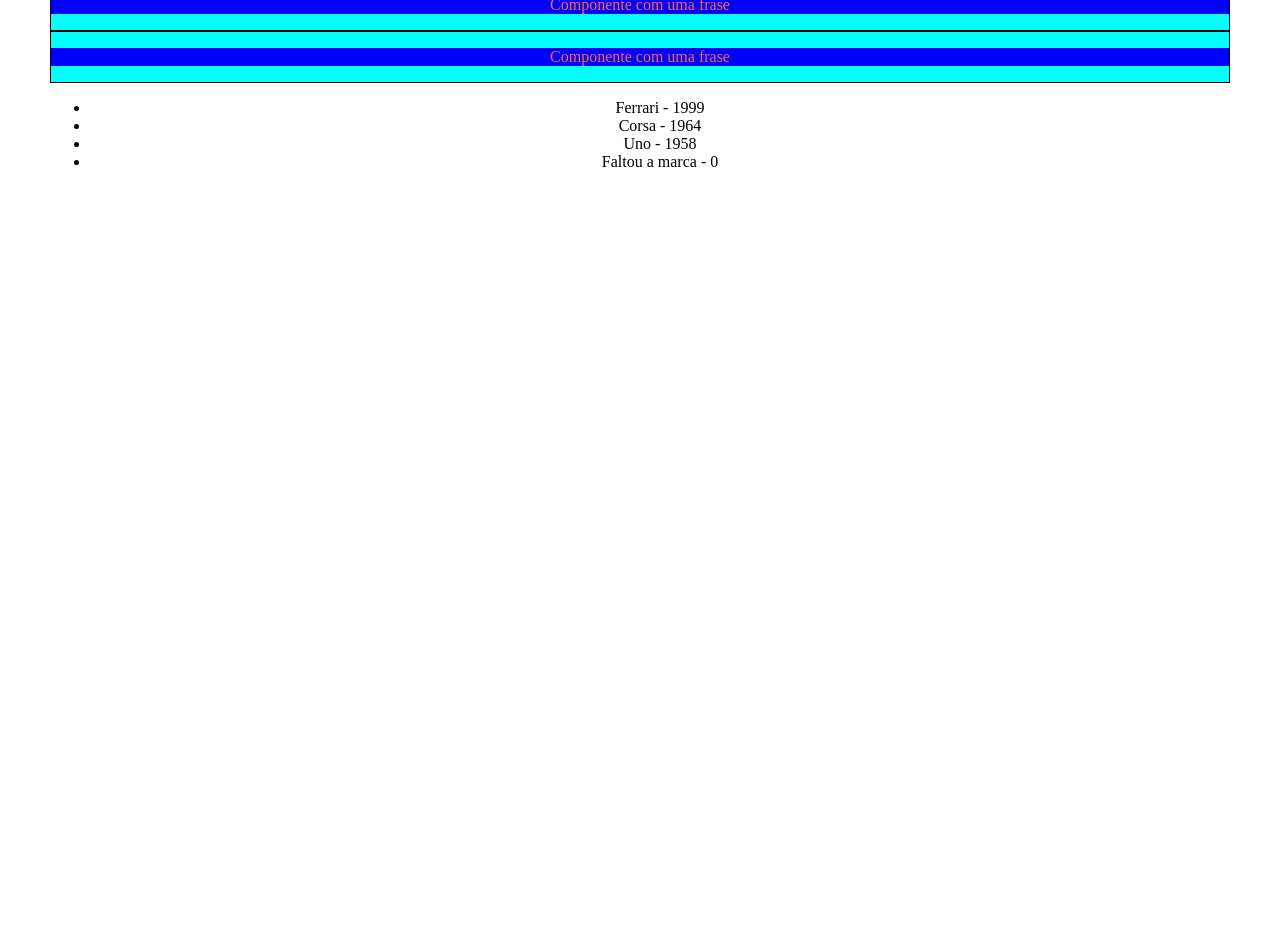
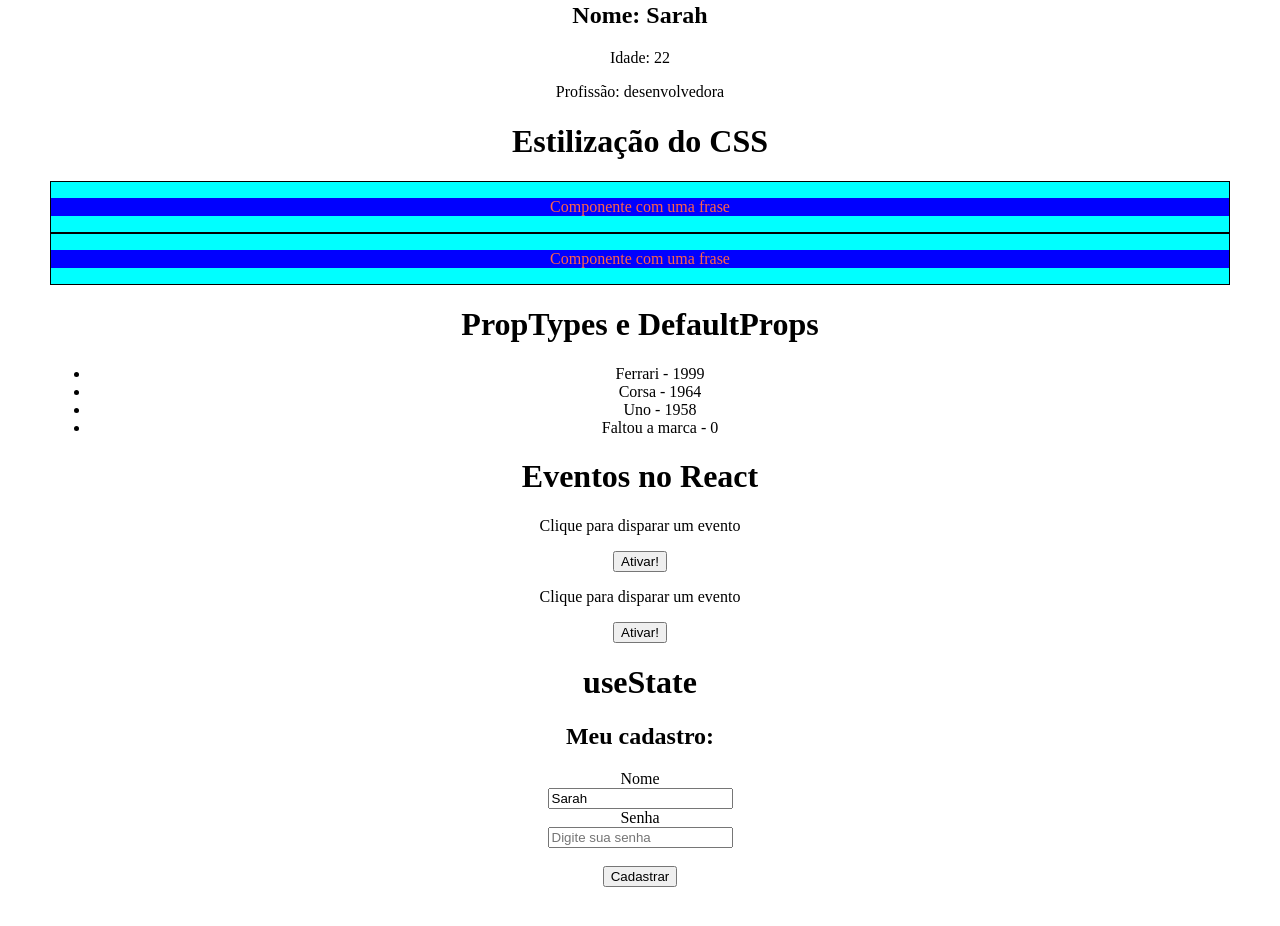
Before and after one commit to alvesarah/meu-projeto, a React (Create React App) app: page / in a window 1280 px wide. Shown: the part 360-1286 px from the top of the page. Before the commit the page ends 800 px from the top, so only its background shows below. Built offline with nearby package versions, Linux system fonts and the light colour scheme.

Commit message:
Como utilizar o useState

```diff
--- a/src/App.js
+++ b/src/App.js
@@ -3,15 +3,26 @@ import SayMyName from './components/SayMyName';
 import Pessoa from './components/Pessoa';
 import Frase from './components/Frase';
 import List from './components/List';
+import Evento from './components/Evento';
+import Form from './components/Form';
 
 function App() {
   return (
     <div className="App">
+      <h1>Props</h1>
       <SayMyName nome="Sarah"/>
+      <h1>Destructuring</h1>
       <Pessoa nome="Sarah" idade="22" profissao="desenvolvedora" foto="https://via.placeholder.com/150" />
+      <h1>Estilização do CSS</h1>
       <Frase/>
       <Frase/>
+      <h1>PropTypes e DefaultProps</h1>
       <List/>
+      <h1>Eventos no React</h1>
+      <Evento numero="1"/>
+      <Evento numero="2"/>
+      <h1>useState</h1>
+      <Form/>
     </div>
   );
 }
--- /dev/null
+++ b/src/components/Evento.js
@@ -0,0 +1,14 @@
+function Evento({numero}){
+    function meuEvento(){
+        alert(`Fui ativado! Número: ${numero}`);
+    }
+
+    return(
+        <div>
+            <p>Clique para disparar um evento</p>
+            <button onClick={meuEvento}>Ativar!</button>
+        </div>
+    );
+}
+
+export default Evento;
--- /dev/null
+++ b/src/components/Form.js
@@ -0,0 +1,35 @@
+import { useState} from 'react';
+
+function Form(){
+
+    function cadastrarUsuario(e){
+        e.preventDefault();
+        console.log(`Usuário: ${name}\nSenha: ${password}`);
+    }
+
+    // O que vou ler (name) e o que vou alterar (setName)
+    const [name, setName] = useState("Sarah");
+    const [password, setPassword] = useState("Sarah");
+
+    return(
+        <div>
+            <h2>Meu cadastro:</h2>
+            <form onSubmit={cadastrarUsuario}>
+                <label htmlFor="name">Nome</label>
+                <div>
+                    <input type="text" id="name" name="name" value={name} placeholder="Digite o seu nome" onChange={(e) => setName(e.target.value)} />
+                </div>
+                <label htmlFor="password">Senha</label>
+                <div>
+                    <input type="password" id="password" name="password" placeholder="Digite sua senha"  onChange={(e) => setPassword(e.target.value)} />
+                </div>
+                <br/>
+                <div>
+                    <input type="submit" value="Cadastrar" />
+                </div>
+            </form>
+        </div>
+    );
+}
+
+export default Form;
```
